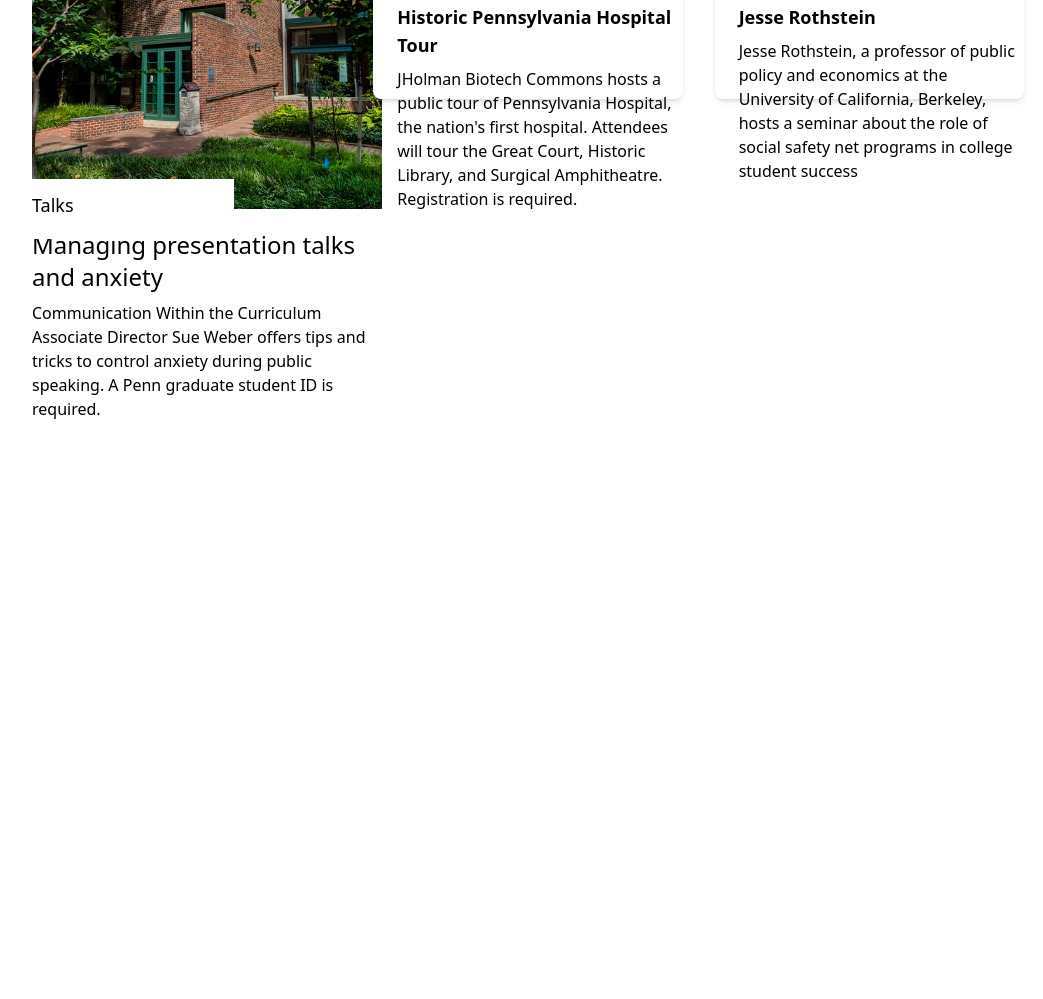
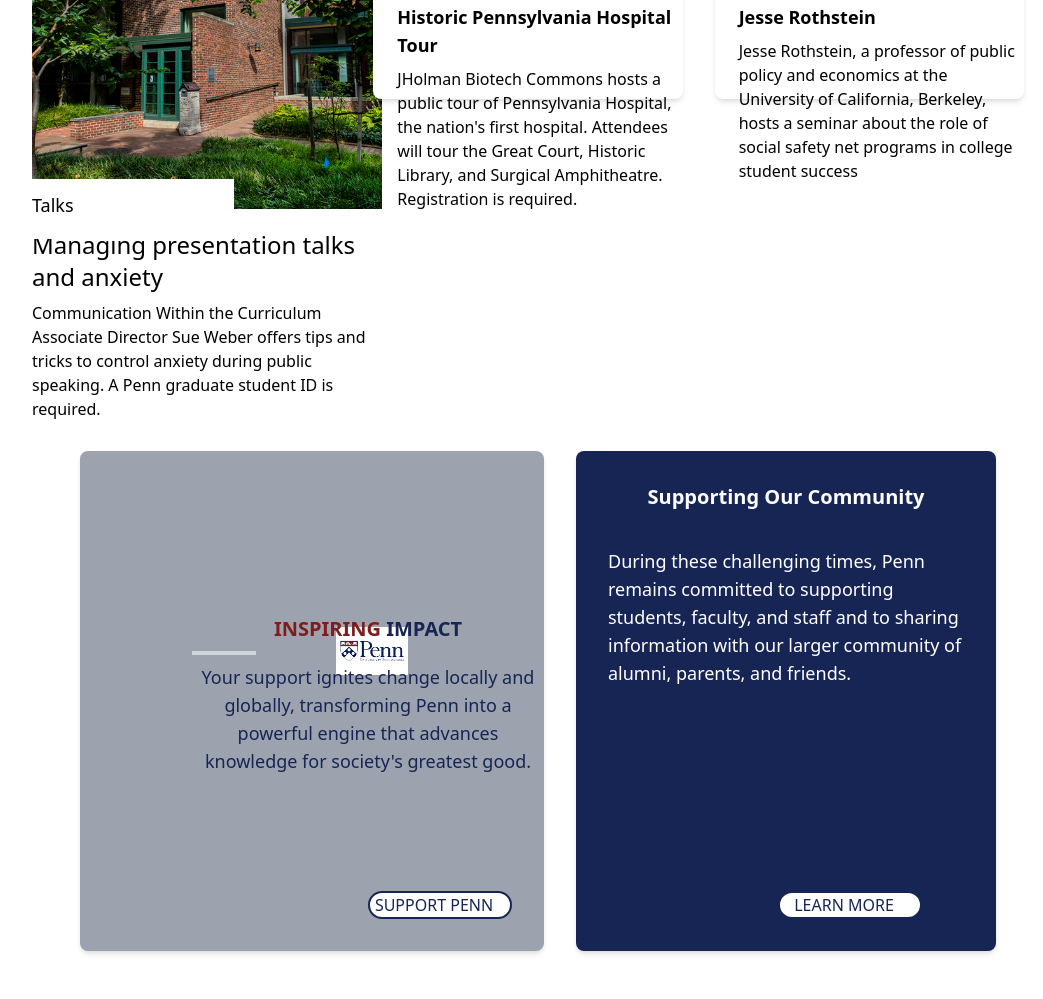
Before and after one commit to adeline333/cloning_assessment, a website: page index.html in a window 1280 px wide. Shown: the part 2922-3921 px from the top of the page, without its empty margins (112-1155 px from the left). Before the commit the page ends 3343 px from the top, so only its background shows below. Drawn offline with nearby package versions, Linux system fonts and the light colour scheme.

Commit message:
working on the inspiring section

```diff
--- a/index.html
+++ b/index.html
@@ -209,10 +209,47 @@
 
 
 
-
     </div>
   </div>
 </section>
 
+
+
+
+<!-- INSPIRING -->
+
+<section class="py-12 px-8 mt-64">
+    <div class="grid grid-cols-1 md:grid-cols-2 gap-8 ml-16">
+
+        <div class="bg-gray-400 rounded-lg shadow-md p-8 flex flex-col  h-[500px] relative justify-center text-center ml-24  ">
+            <img src="./Images/Upenn logo.png" alt="Your Logo" class="h-12 w-auto  absolute top-44 left-64">
+
+            <div class="mb-6 absolute ml-20 mt-3 flex flex-col justify-center text-center">
+                <h3 class="text-xl font-semibold mb-2">  <span class="text-red-900">INSPIRING</span><span class="text-blue-950"> IMPACT  </span> </h3>
+                <div class="h-1 w-16 bg-gray-300 mb-2">
+
+                </div>
+                <p class="text-blue-950 text-lg">Your support ignites change locally and globally, transforming Penn into a powerful engine that advances knowledge for society's greatest good.</p>
+            </div>
+
+            <button href="#" class="bg-white text-blue-950 font-medium  rounded-3xl border-2 border-blue-950 solid mt-auto pr-3 w-36 ml-64">
+                SUPPORT PENN
+            </button>
+
+        </div>
+
+        <div class="bg-blue-950 text-white rounded-lg shadow-md p-8 flex flex-col w-3/4 justify-center items-center">
+            <h3 class="text-xl font-semibold mb-4">Supporting Our Community</h3>
+
+            <p class="mb-6 pt-5 text-lg">During these challenging times, Penn remains committed to supporting students, faculty, and staff and to sharing information with our larger community of alumni, parents, and friends.</p>
+            <button href="#" class="bg-white text-blue-950 font-medium  rounded-3xl border-2 border-blue-950 solid mt-auto pr-3 w-36 ml-32">
+                LEARN MORE
+            </button>
+        </div>
+
+    </div>
+</section>
+
+
 </body>
 </html>
```
